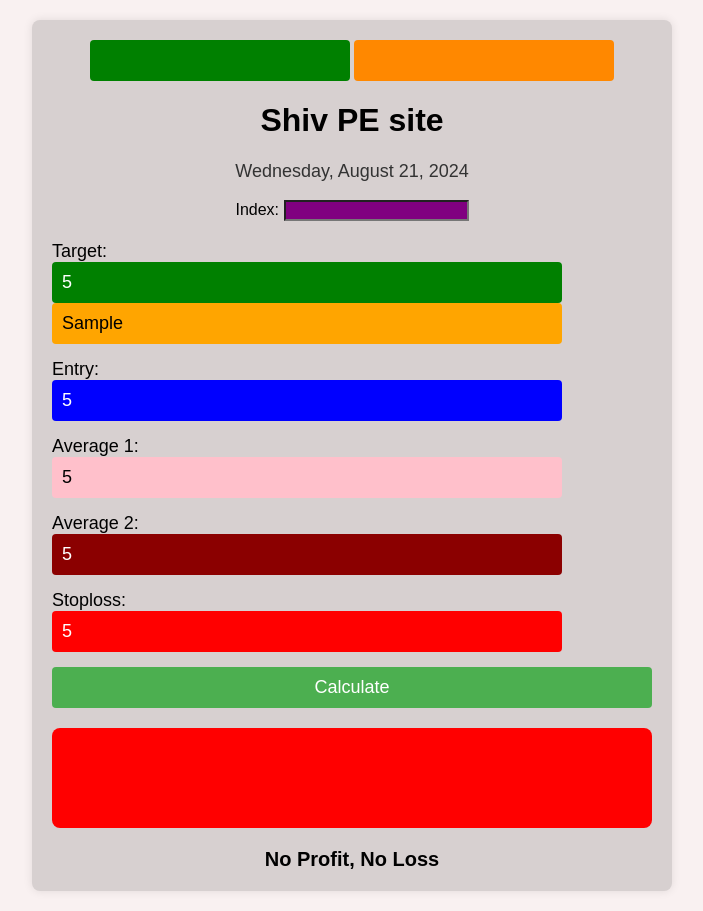
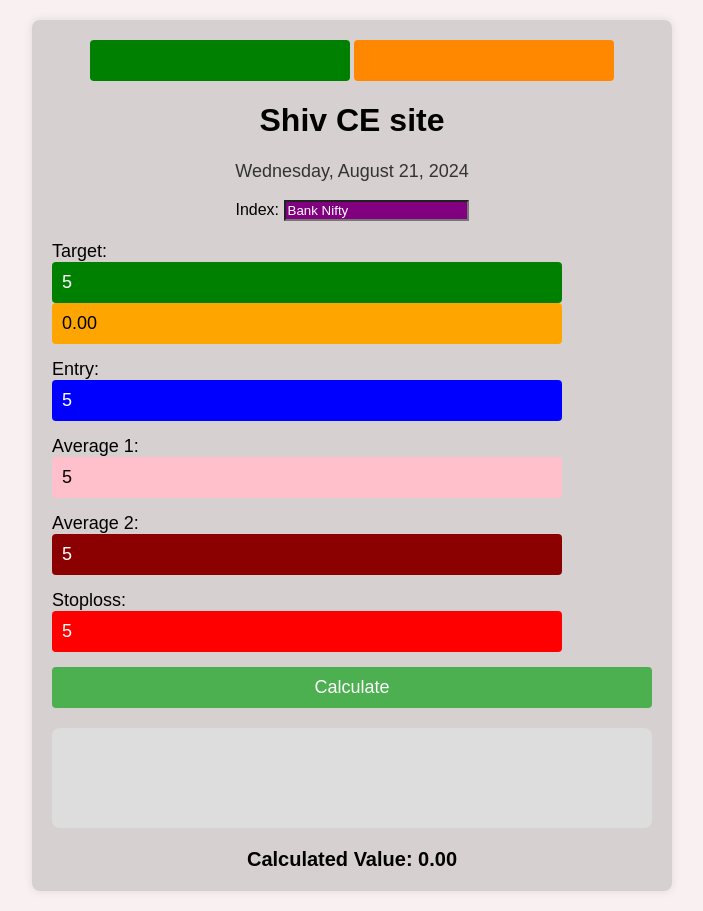
Before and after one commit to rk-3131/Trading-Page2, a plain HTML site: page index.html in a window 1280 px wide. Both pictures are taken after typing "5", "Sample", "5", "5", "5", "5" into the empty fields and a click on the button "Calculate". Shown: the whole page, without its empty margins (288-991 px from the left). Drawn offline with Linux system fonts and the light colour scheme.

Commit message:
added stoploss and other

```diff
--- a/index.html
+++ b/index.html
@@ -3,7 +3,7 @@
 <head>
     <meta charset="UTF-8">
     <meta name="viewport" content="width=device-width, initial-scale=1.0">
-    <title>Intraday Trading Tracker</title>
+    <title>Shiv CE site</title>
     <link rel="stylesheet" href="style.css">
 </head>
 <body>
@@ -13,10 +13,10 @@
                 <input type="text" id="entryEditable2">
                 <input type="text" id="entryEditable3">
             </div>
-            <h1>Shiv PE site</h1>
+            <h1>Shiv CE site</h1>
             <p id="currentDate"></p> <!-- Date will be displayed here -->
             <label for="index">Index:</label>
-            <input type="text" id="index">
+            <input type="text" id="index" value="Bank Nifty">
         </header>
         <!-- <h3>CE Side</h3> -->
         <div class="input-section">
--- a/script.js
+++ b/script.js
@@ -7,38 +7,38 @@ function displayCurrentDate() {
     document.getElementById('currentDate').textContent = dateString;
 }
 
-// Function to calculate profit or loss
+// Function to update entryEditable based on input values
+function updateEntryEditable() {
+    const target = parseFloat(document.getElementById('target').value) || 0;
+    const entry = parseFloat(document.getElementById('entryPoint').value) || 0;
+    const average1 = parseFloat(document.getElementById('average1').value) || 0;
+    const average2 = parseFloat(document.getElementById('average2').value) || 0;
+
+    const absSum = Math.abs(entry - target) + Math.abs(average1 - target) + Math.abs(average2 - target);
+    document.getElementById('entryEditable').value = absSum.toFixed(2); // Update entryEditable field
+}
+
+// Function to calculate profit or loss and display it below the Calculate button
 function calculateProfitLoss() {
-    const target = parseFloat(document.getElementById('target').value);
-    const entryPoint = parseFloat(document.getElementById('entryPoint').value);
-    const entryEditable = parseFloat(document.getElementById('entryEditable').value);
-    const average1 = parseFloat(document.getElementById('average1').value);
-    const average2 = parseFloat(document.getElementById('average2').value);
-    const stoploss = parseFloat(document.getElementById('stoploss').value);
-    const barGraph = document.getElementById('barGraph');
-    const profitLoss = document.getElementById('profitLoss');
+    // Calculate the required value
+    const target = parseFloat(document.getElementById('target').value) || 0;
+    const average1 = parseFloat(document.getElementById('average1').value) || 0;
+    const average2 = parseFloat(document.getElementById('average2').value) || 0;
+    const stoploss = parseFloat(document.getElementById('stoploss').value) || 0;
 
-    // Add your custom calculation logic here based on the new inputs
+    const absSum = Math.abs(average1 - target) + Math.abs(average2 - target) + Math.abs(stoploss - target);
 
-    let profitOrLoss = entryEditable - entryPoint; // Example calculation
-
-    // Normalize the width of the bar to a maximum value
-    const maxBarWidth = 300; // Max width in pixels
-    let barWidth = Math.min(Math.abs(profitOrLoss) * 10, maxBarWidth);
-
-    barGraph.innerHTML = `<div style="width: ${barWidth}px; height: 100%; background-color: ${profitOrLoss > 0 ? 'green' : 'red'};"></div>`;
-
-    if (profitOrLoss > 0) {
-        profitLoss.textContent = `Profit: ${profitOrLoss.toFixed(2)}`;
-        profitLoss.className = 'profit';
-    } else if (profitOrLoss < 0) {
-        profitLoss.textContent = `Loss: ${profitOrLoss.toFixed(2)}`;
-        profitLoss.className = 'loss';
-    } else {
-        profitLoss.textContent = "No Profit, No Loss";
-        profitLoss.className = '';
-    }
+    // Display the result below the Calculate button
+    const profitLossDiv = document.getElementById('profitLoss');
+    profitLossDiv.textContent = `Calculated Value: ${absSum.toFixed(2)}`;
 }
 
 // Call the function to display the date when the page loads
 window.onload = displayCurrentDate;
+
+// Attach event listeners to input fields to update entryEditable dynamically
+document.getElementById('target').addEventListener('input', updateEntryEditable);
+document.getElementById('entryPoint').addEventListener('input', updateEntryEditable);
+document.getElementById('average1').addEventListener('input', updateEntryEditable);
+document.getElementById('average2').addEventListener('input', updateEntryEditable);
+document.getElementById('stoploss').addEventListener('input', updateEntryEditable);
```
